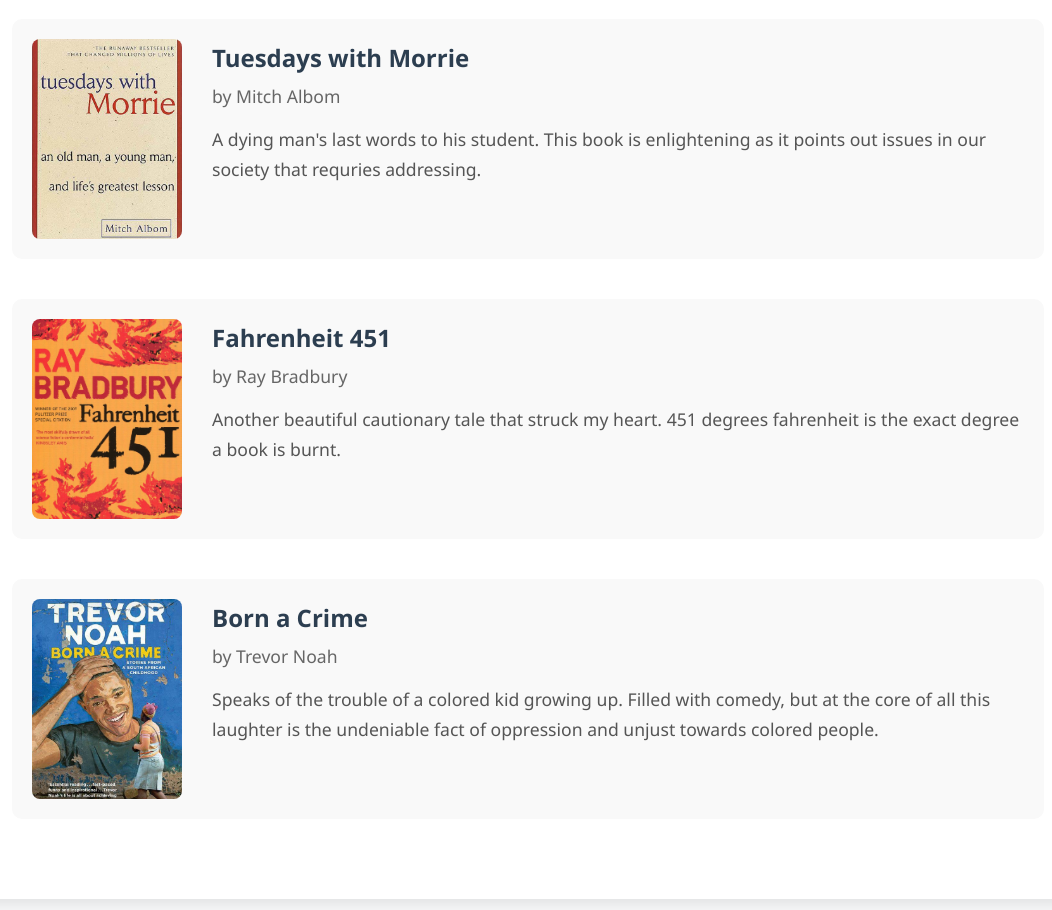
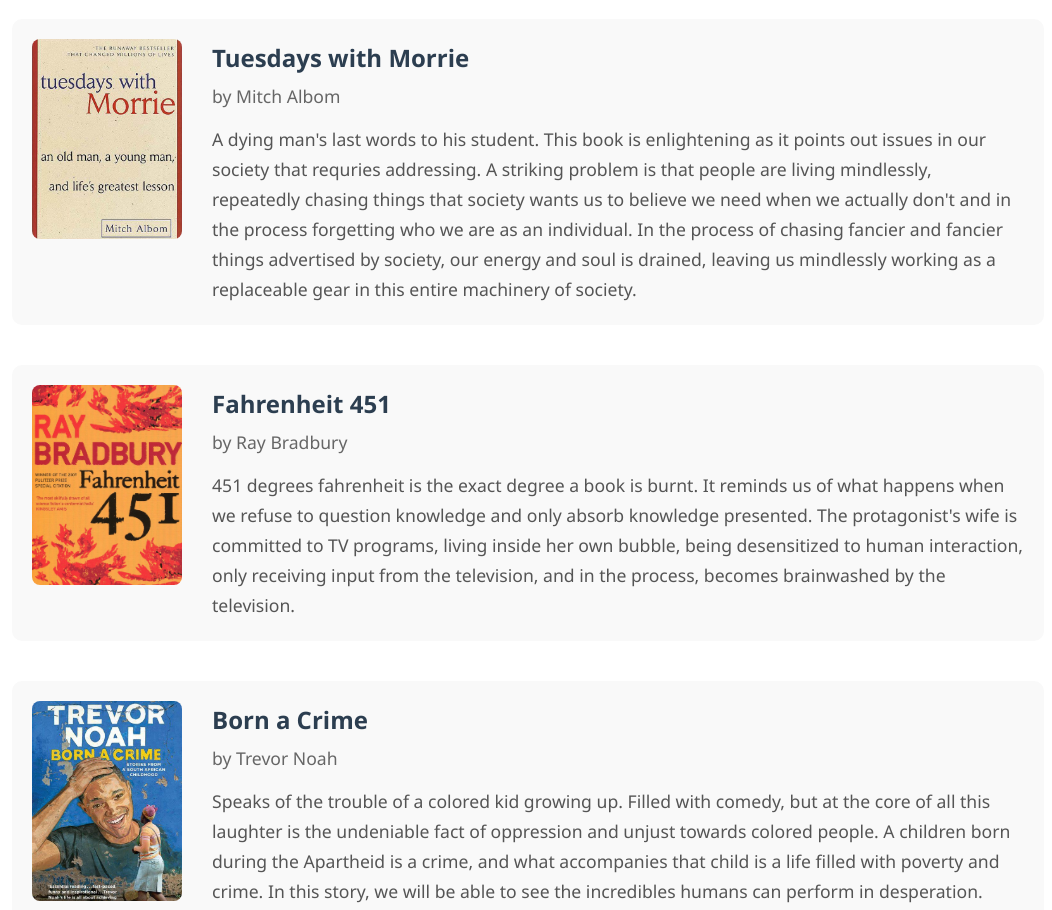
Before and after one commit to yip-tin-po-alex/my_website, a plain HTML site: page index.html in a window 1280 px wide. Shown: the part 4180-5090 px from the top of the page, without its empty margins (112-1164 px from the left). Drawn offline with Linux system fonts and the light colour scheme.

Commit message:
Update index.html

```diff
--- a/index.html
+++ b/index.html
@@ -927,7 +927,7 @@
                         <div class="book-details">
                             <span class="book-title">Tuesdays with Morrie</span>
                             <span class="book-author">by Mitch Albom</span>
-                            <p class="book-comment">A dying man's last words to his student. This book is enlightening as it points out issues in our society that requries addressing.</p>
+                            <p class="book-comment">A dying man's last words to his student. This book is enlightening as it points out issues in our society that requries addressing. A striking problem is that people are living mindlessly, repeatedly chasing things that society wants us to believe we need when we actually don't and in the process forgetting who we are as an individual. In the process of chasing fancier and fancier things advertised by society, our energy and soul is drained, leaving us mindlessly working as a replaceable gear in this entire machinery of society.</p>
                         </div>
                     </li>
                     <li class="book-item">
@@ -938,7 +938,7 @@
                         <div class="book-details">
                             <span class="book-title">Fahrenheit 451</span>
                             <span class="book-author">by Ray Bradbury</span>
-                            <p class="book-comment">Another beautiful cautionary tale that struck my heart. 451 degrees fahrenheit is the exact degree a book is burnt.</p>
+                            <p class="book-comment"> 451 degrees fahrenheit is the exact degree a book is burnt. It reminds us of what happens when we refuse to question knowledge and only absorb knowledge presented. The protagonist's wife is committed to TV programs, living inside her own bubble, being desensitized to human interaction, only receiving input from the television, and in the process, becomes brainwashed by the television.</p>
                         </div>
                     </li>
                     <li class="book-item">
@@ -949,7 +949,7 @@
                         <div class="book-details">
                             <span class="book-title">Born a Crime</span>
                             <span class="book-author">by Trevor Noah</span>
-                            <p class="book-comment">Speaks of the trouble of a colored kid growing up. Filled with comedy, but at the core of all this laughter is the undeniable fact of oppression and unjust towards colored people.</p>
+                            <p class="book-comment">Speaks of the trouble of a colored kid growing up. Filled with comedy, but at the core of all this laughter is the undeniable fact of oppression and unjust towards colored people. A children born during the Apartheid is a crime, and what accompanies that child is a life filled with poverty and crime. In this story, we will be able to see the incredibles humans can perform in desperation.</p>
                         </div>
                     </li>
                 </ul>
```
